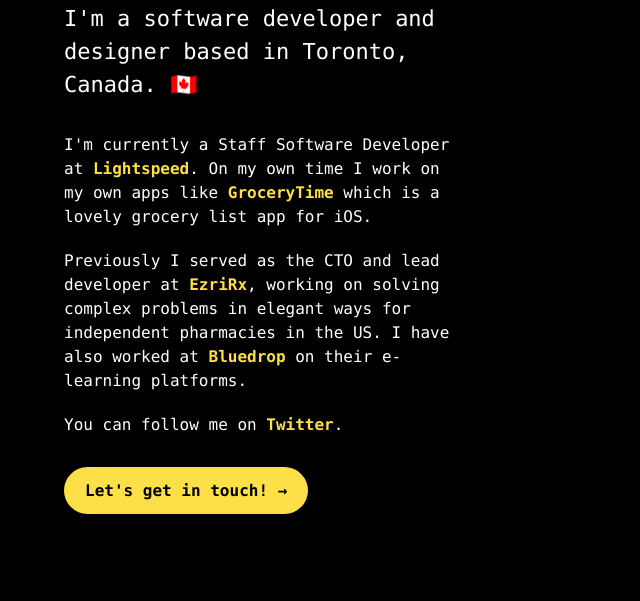
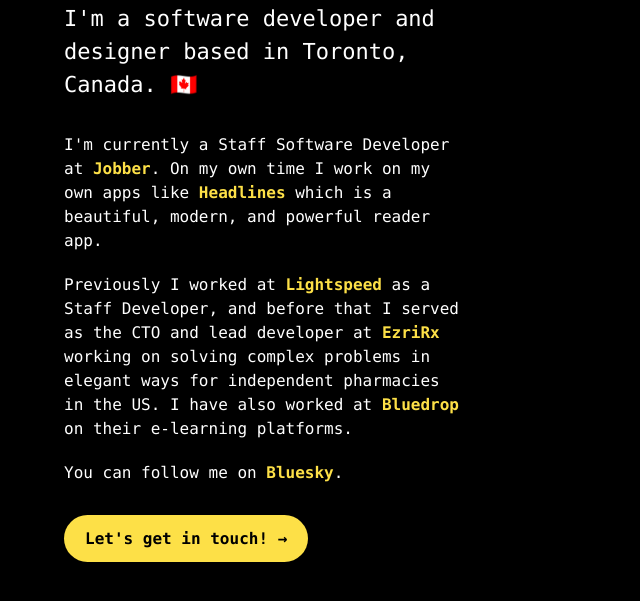
Before and after one commit to bradpurchase/personal, a plain HTML site: page index.html in a window 1280 px wide. Shown: the part 197-798 px from the top of the page, without its empty margins (0-640 px from the left). Drawn offline with Linux system fonts and the light colour scheme.

Commit message:
chore: update content

```diff
--- a/index.html
+++ b/index.html
@@ -31,22 +31,27 @@
     <p>
       I'm currently a Staff Software Developer at
       <a
-        href="https://lightspeedhq.com/"
+        href="https://getjobber.com/"
+        target="_blank"
+        rel="noreferrer noopener"
+        >Jobber</a
+      >. On my own time I work on my own apps like
+      <a href="https://headlines.fm" target="_blank" rel="noreferrer noopener"
+        >Headlines</a
+      >
+      which is a beautiful, modern, and powerful reader app.
+    </p>
+
+    <p>
+      Previously I worked at <a
+        href="https://getjobber.com/"
         target="_blank"
         rel="noreferrer noopener"
         >Lightspeed</a
-      >. On my own time I work on my own apps like
-      <a href="https://groceryti.me" target="_blank" rel="noreferrer noopener"
-        >GroceryTime</a
-      >
-      which is a lovely grocery list app for iOS.
-    </p>
-
-    <p>
-      Previously I served as the CTO and lead developer at
+      > as a Staff Developer, and before that I served as the CTO and lead developer at
       <a href="https://ezrirx.com/" target="_blank" rel="noreferrer noopener"
         >EzriRx</a
-      >, working on solving complex problems in elegant ways for independent
+      > working on solving complex problems in elegant ways for independent
       pharmacies in the US. I have also worked at
       <a href="http://bluedrop.com/" target="_blank" rel="noreferrer noopener"
         >Bluedrop</a
@@ -57,10 +62,10 @@
     <p>
       You can follow me on
       <a
-        href="https://twitter.com/bradpurchase"
+        href="https://bsky.app/profile/bradpurchase.com"
         target="_blank"
         rel="noreferrer noopener"
-        >Twitter</a
+        >Bluesky</a
       >.
     </p>
 
```
